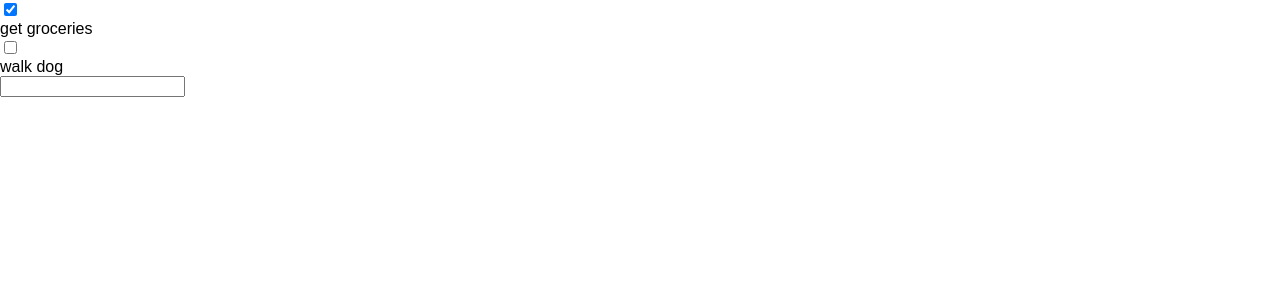
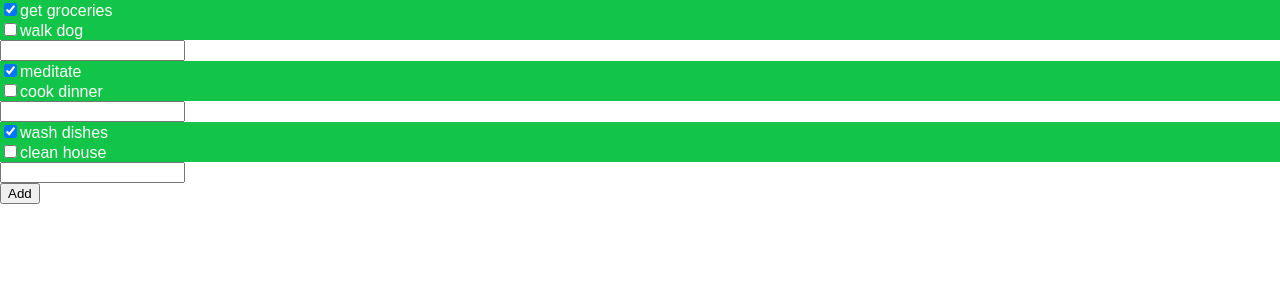
Before and after one commit to cmactagg/incentive_todo, a React (Create React App) app: page / in a window 1280 px wide. Shown: the top 300 px of the page. Built offline with nearby package versions, Linux system fonts and the light colour scheme.

Commit message:
added a wrapper around the list components as CheckListBoard, and added an Add button to add new lists, and a bit of styling

```diff
--- a/src/App.js
+++ b/src/App.js
@@ -2,6 +2,7 @@ import React, { Component } from 'react';
 import logo from './logo.svg';
 import './App.css';
 import CheckList from './CheckList.js';
+import CheckListsBoard from './CheckListsBoard.js';
 
 class App extends Component {
   render() {
@@ -11,8 +12,9 @@ class App extends Component {
 
         </div>
         <div>
-          <CheckList/>
+          <CheckListsBoard/>
         </div>
+
       </div>
     );
   }
--- /dev/null
+++ b/src/CheckList.css
@@ -0,0 +1,7 @@
+.CheckList-item {
+  background-color: #12C447;
+
+  color: white;
+  overflow: hidden;
+  white-space: nowrap;
+}
--- a/src/CheckList.js
+++ b/src/CheckList.js
@@ -1,21 +1,21 @@
 import React, { Component } from "react";
 import Sortable from "sortablejs";
+import './CheckList.css';
 
 
 class CheckList extends Component {
 
 
-  constructor() {
-    super();
+  constructor(props) {
+    super(props);
+
+    console.log(props);
 
     this.newItemText = "";
 
     this.state = {
 
-      list: [
-        { id: 1, text: "get groceries", isChecked: true },
-        { id: 2, text: "walk dog", isChecked: false }
-      ]
+      list: props.checkList
     };
 
     this.handleCheckboxOnChange = this.handleCheckboxOnChange.bind(this);
@@ -24,8 +24,11 @@ class CheckList extends Component {
   }
 
   componentDidMount() {
-    var el = document.getElementById('items');
-    var sortable = Sortable.create(el);
+    var elements = document.getElementsByClassName('CheckList-items');
+    for (var element of elements) {
+      Sortable.create(element);
+  }
+
   }
 
 
@@ -59,12 +62,12 @@ class CheckList extends Component {
 
   renderListItem(listItemObj) {
     return (
-      <div key={listItemObj.id}>
+      <div key={listItemObj.id}  className="CheckList-item">
           <div>
             <input type="checkbox" id={listItemObj.id} defaultChecked={listItemObj.isChecked} onChange={this.handleCheckboxOnChange}/>
+            {listItemObj.text}
             </div>
-        <div>{listItemObj.text}</div>
-        <div>{listItemObj.isChecked}</div>
+
       </div>
     );
   }
@@ -75,8 +78,8 @@ class CheckList extends Component {
     });
 
     return (
-      <div>
-      <div id="items">
+      <div >
+      <div className="CheckList-items">
         {listItemsRendered}
       </div>
       <div><input type="text" onChange={this.handleAddTextBoxChange} onBlur={this.handleAddTextBoxBlur}/></div>
--- /dev/null
+++ b/src/CheckListsBoard.js
@@ -0,0 +1,48 @@
+import React, { Component } from "react";
+import Sortable from "sortablejs";
+import CheckList from './CheckList.js';
+//import "./ChecksListBoard.css";
+
+class CheckListsBoard extends Component {
+  constructor(props) {
+    super(props);
+
+    this.handleAddNewList = this.handleAddNewList.bind(this);
+
+    var checkListArray = [[
+      { id: 1, text: "get groceries", isChecked: true },
+      { id: 2, text: "walk dog", isChecked: false }],
+      [{ id: 1, text: "meditate", isChecked: true },
+      { id: 2, text: "cook dinner", isChecked: false }],
+      [{ id: 1, text: "wash dishes", isChecked: true },
+      { id: 2, text: "clean house", isChecked: false }],
+    ];
+
+    this.state = {checkListArray: checkListArray
+    };
+
+    //this.handleCheckboxOnChange = this.handleCheckboxOnChange.bind(this);
+  }
+
+  handleAddNewList(event){
+    var checkListArray = this.state.checkListArray;
+    checkListArray.push([{ id: 9, text: "new task", isChecked: false }]);
+    this.setState({checkListArray: checkListArray});
+  }
+
+  render() {
+    var i = 0;
+    var checkLists = this.state.checkListArray.map(checkList => {
+      return <div key={i++}><CheckList checkList={checkList}/></div>
+    });
+
+    return (
+      <div>
+        <div >{checkLists}</div>
+        <div><button onClick={this.handleAddNewList}>Add</button></div>
+      </div>
+    );
+  }
+}
+
+export default CheckListsBoard;
```
Also changed, not shown: 1 other file (tests, documents, lock files or other folders).
